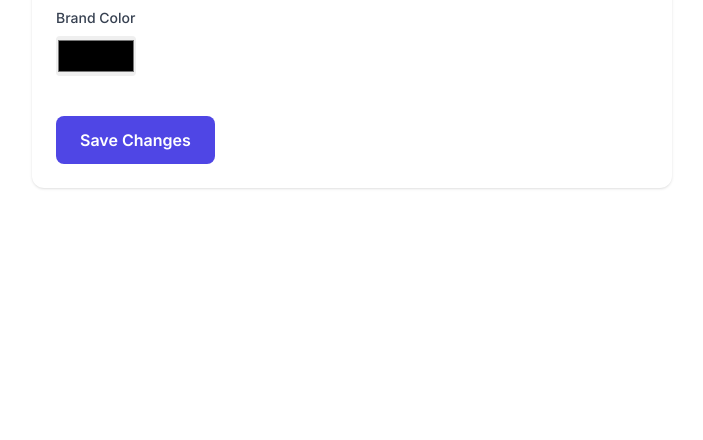
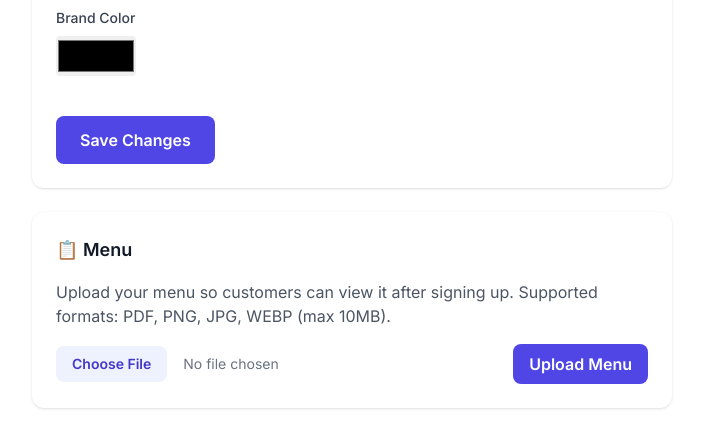
Before and after one commit to Tyvonneboykin/qrcapture-saas, a Flask app: page /dashboard/settings in a window 1280 px wide. Shown: the part 626-1066 px from the top of the page, without its empty margins (288-991 px from the left). Before the commit the page ends 815 px from the top, so only its background shows below. Run offline with Flask 3, Linux system fonts and the light colour scheme; the visitor is signed in with stand-in values (Sample User, id 1); some libraries are stand-ins or nearby versions.

Commit message:
Add menu upload feature + fix PayPal billing redirect
- Add menu_data, menu_filename, menu_content_type columns to Venue model
- Add upload endpoint (10MB limit, PDF/PNG/JPG/WEBP)
- Add /menu/<slug> route to serve menus
- Settings page: menu upload form with preview/delete
- Capture page: shows 'View Menu' button after customer submits
- Dashboard: flash messages + menu status indicator
- Billing: redirect PayPal users to PayPal subscription management
- DB migrations for new columns

```diff
--- a/app.py
+++ b/app.py
@@ -4,10 +4,15 @@
 import os
 import stripe
 import requests
-from flask import Flask, render_template, request, redirect, url_for, jsonify, session, flash
+from flask import Flask, render_template, request, redirect, url_for, jsonify, session, flash, Response, send_file
 from flask_mail import Mail, Message
 from functools import wraps
 from datetime import datetime
+from io import BytesIO
+
+# Menu upload config
+ALLOWED_MENU_EXTENSIONS = {'pdf', 'png', 'jpg', 'jpeg', 'webp'}
+MAX_MENU_SIZE = 10 * 1024 * 1024  # 10MB
 
 app = Flask(__name__)
 app.secret_key = os.environ.get('SECRET_KEY', 'dev-secret-change-me')
@@ -565,16 +570,114 @@ def settings():
         db.session.commit()
         flash('Settings saved!', 'success')
 
-    return render_template('settings.html', venue=venue)
+    return render_template('settings.html', venue=venue, base_url=BASE_URL)
+
+# =============================================================================
+# MENU UPLOAD & SERVING
+# =============================================================================
+
+def allowed_menu_file(filename):
+    """Check if file extension is allowed"""
+    return '.' in filename and filename.rsplit('.', 1)[1].lower() in ALLOWED_MENU_EXTENSIONS
+
+@app.route('/dashboard/menu/upload', methods=['POST'])
+@venue_required
+def upload_menu():
+    """Handle menu file upload"""
+    venue = get_current_venue()
+
+    if 'menu' not in request.files:
+        flash('No file selected', 'error')
+        return redirect(url_for('settings'))
+
+    file = request.files['menu']
+
+    if file.filename == '':
+        flash('No file selected', 'error')
+        return redirect(url_for('settings'))
+
+    if not allowed_menu_file(file.filename):
+        flash('Invalid file type. Please upload PDF, PNG, JPG, or WEBP.', 'error')
+        return redirect(url_for('settings'))
+
+    # Read file data
+    file_data = file.read()
+
+    # Check file size
+    if len(file_data) > MAX_MENU_SIZE:
+        flash(f'File too large. Maximum size is {MAX_MENU_SIZE // (1024*1024)}MB.', 'error')
+        return redirect(url_for('settings'))
+
+    # Determine content type
+    ext = file.filename.rsplit('.', 1)[1].lower()
+    content_types = {
+        'pdf': 'application/pdf',
+        'png': 'image/png',
+        'jpg': 'image/jpeg',
+        'jpeg': 'image/jpeg',
+        'webp': 'image/webp'
+    }
+
+    # Save to database
+    venue.menu_data = file_data
+    venue.menu_filename = file.filename
+    venue.menu_content_type = content_types.get(ext, 'application/octet-stream')
+    db.session.commit()
+
+    flash('Menu uploaded successfully!', 'success')
+    return redirect(url_for('settings'))
+
+@app.route('/dashboard/menu/delete', methods=['POST'])
+@venue_required
+def delete_menu():
+    """Delete uploaded menu"""
+    venue = get_current_venue()
+
+    venue.menu_data = None
+    venue.menu_filename = None
+    venue.menu_content_type = None
+    db.session.commit()
+
+    flash('Menu deleted.', 'success')
+    return redirect(url_for('settings'))
+
+@app.route('/menu/<slug>')
+def serve_menu(slug):
+    """Serve menu file for a venue"""
+    venue = Venue.query.filter_by(slug=slug).first_or_404()
+
+    if not venue.has_menu:
+        return "No menu available", 404
+
+    # Check subscription is active (optional - could allow menu viewing even if expired)
+    # if venue.subscription_status not in ('active', 'trialing'):
+    #     return "Menu unavailable", 402
+
+    return Response(
+        venue.menu_data,
+        mimetype=venue.menu_content_type,
+        headers={
+            'Content-Disposition': f'inline; filename="{venue.menu_filename}"',
+            'Cache-Control': 'public, max-age=3600'  # Cache for 1 hour
+        }
+    )
 
 @app.route('/dashboard/billing')
 @venue_required
 def billing():
-    """Redirect to Stripe billing portal"""
+    """Redirect to appropriate billing portal based on payment provider"""
     venue = get_current_venue()
 
+    # Check payment provider
+    if venue.payment_provider == 'paypal' or venue.paypal_subscription_id:
+        # PayPal users manage subscription through PayPal
+        # Link to PayPal subscription management
+        paypal_manage_url = "https://www.paypal.com/myaccount/autopay/"
+        flash('You signed up with PayPal. Manage your subscription on PayPal.', 'info')
+        return redirect(paypal_manage_url)
+
     if not venue.stripe_customer_id:
-        flash('No billing information found', 'error')
+        flash('No billing information found. Please contact support.', 'error')
         return redirect(url_for('dashboard'))
 
     try:
@@ -585,7 +688,7 @@ def billing():
         return redirect(portal.url)
     except Exception as e:
         app.logger.error(f"Stripe portal error: {e}")
-        flash('Could not open billing portal', 'error')
+        flash('Could not open billing portal. Please try again later.', 'error')
         return redirect(url_for('dashboard'))
 
 @app.route('/dashboard/leads/export')
@@ -809,6 +912,36 @@ def run_migrations():
             END IF;
         END $$;
         """,
+        # Add menu_data column (BYTEA for binary storage)
+        """
+        DO $$
+        BEGIN
+            IF NOT EXISTS (SELECT 1 FROM information_schema.columns
+                          WHERE table_name='venues' AND column_name='menu_data') THEN
+                ALTER TABLE venues ADD COLUMN menu_data BYTEA;
+            END IF;
+        END $$;
+        """,
+        # Add menu_filename column
+        """
+        DO $$
+        BEGIN
+            IF NOT EXISTS (SELECT 1 FROM information_schema.columns
+                          WHERE table_name='venues' AND column_name='menu_filename') THEN
+                ALTER TABLE venues ADD COLUMN menu_filename VARCHAR(255);
+            END IF;
+        END $$;
+        """,
+        # Add menu_content_type column
+        """
+        DO $$
+        BEGIN
+            IF NOT EXISTS (SELECT 1 FROM information_schema.columns
+                          WHERE table_name='venues' AND column_name='menu_content_type') THEN
+                ALTER TABLE venues ADD COLUMN menu_content_type VARCHAR(100);
+            END IF;
+        END $$;
+        """,
     ]
 
     for migration in migrations:
--- a/templates/settings.html
+++ b/templates/settings.html
@@ -65,5 +65,52 @@
             </button>
         </div>
     </form>
+
+    <!-- Menu Upload Section -->
+    <div class="bg-white shadow rounded-xl p-6 mt-6">
+        <h2 class="text-lg font-semibold mb-4">📋 Menu</h2>
+
+        {% if venue.has_menu %}
+        <!-- Current Menu -->
+        <div class="mb-4 p-4 bg-gray-50 rounded-lg">
+            <div class="flex items-center justify-between">
+                <div class="flex items-center gap-3">
+                    {% if venue.menu_content_type == 'application/pdf' %}
+                    <span class="text-3xl">📄</span>
+                    {% else %}
+                    <span class="text-3xl">🖼️</span>
+                    {% endif %}
+                    <div>
+                        <p class="font-medium">{{ venue.menu_filename }}</p>
+                        <p class="text-sm text-gray-500">
+                            <a href="{{ base_url }}/menu/{{ venue.slug }}" target="_blank" class="text-indigo-600 hover:underline">
+                                View Menu →
+                            </a>
+                        </p>
+                    </div>
+                </div>
+                <form action="{{ url_for('delete_menu') }}" method="POST" onsubmit="return confirm('Delete this menu?')">
+                    <button type="submit" class="text-red-600 hover:text-red-800 text-sm">
+                        Delete
+                    </button>
+                </form>
+            </div>
+        </div>
+
+        <p class="text-sm text-gray-500 mb-4">Upload a new file to replace the current menu.</p>
+        {% else %}
+        <p class="text-gray-600 mb-4">Upload your menu so customers can view it after signing up. Supported formats: PDF, PNG, JPG, WEBP (max 10MB).</p>
+        {% endif %}
+
+        <form action="{{ url_for('upload_menu') }}" method="POST" enctype="multipart/form-data">
+            <div class="flex items-center gap-4">
+                <input type="file" name="menu" accept=".pdf,.png,.jpg,.jpeg,.webp"
+                       class="block w-full text-sm text-gray-500 file:mr-4 file:py-2 file:px-4 file:rounded-lg file:border-0 file:text-sm file:font-semibold file:bg-indigo-50 file:text-indigo-700 hover:file:bg-indigo-100">
+                <button type="submit" class="bg-indigo-600 text-white px-4 py-2 rounded-lg font-semibold hover:bg-indigo-700 whitespace-nowrap">
+                    Upload Menu
+                </button>
+            </div>
+        </form>
+    </div>
 </div>
 {% endblock %}
```
Also changed, not shown: models.py (+15 -0 lines), templates/capture.html (+8 -1 lines), templates/dashboard.html (+32 -0 lines).
